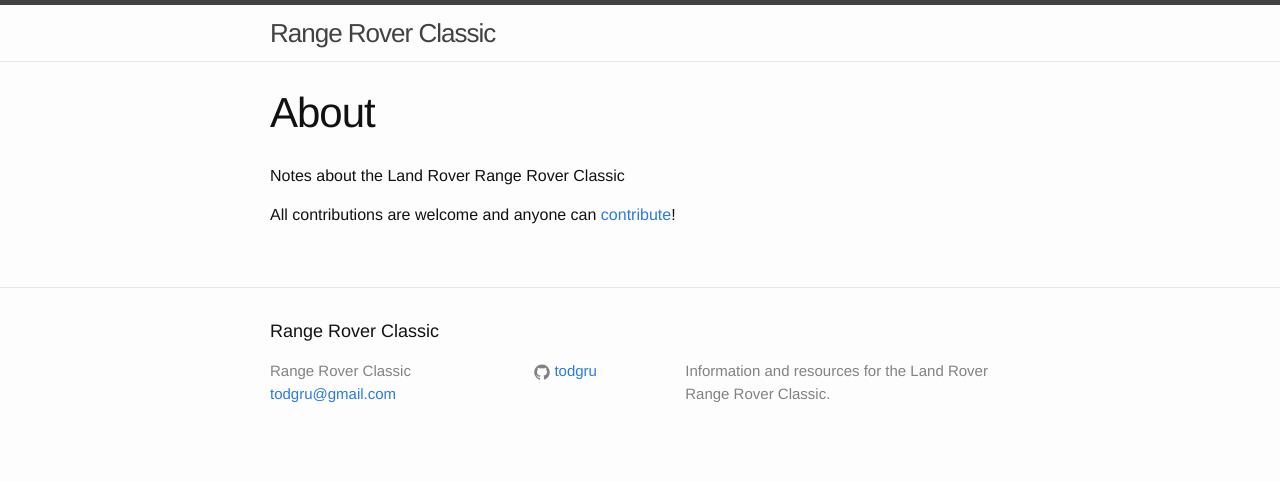
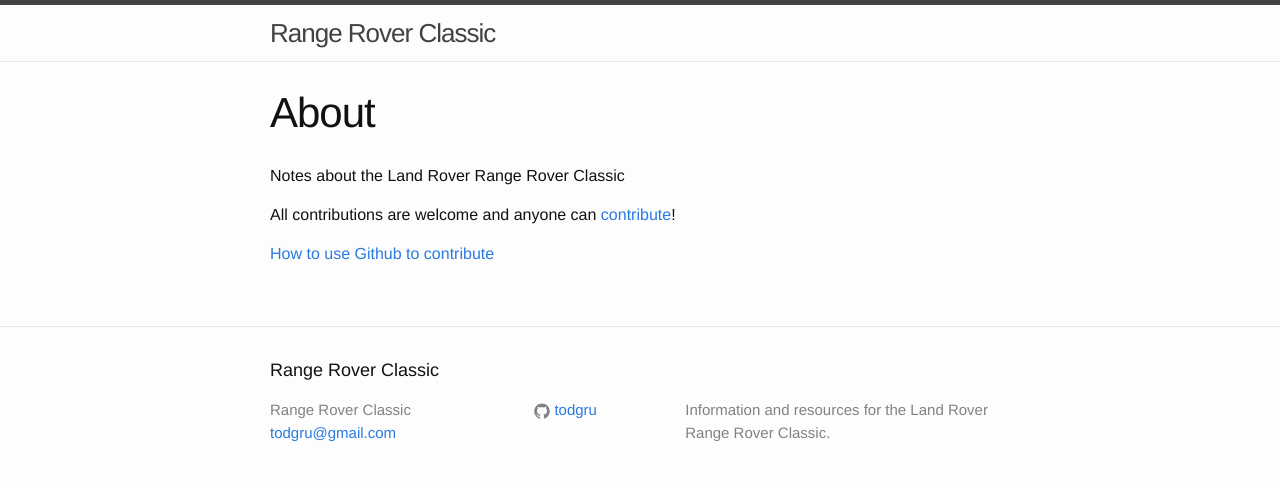
Before and after one commit to rangeroverclassic/rangeroverclassic.github.io, a Jekyll site: the page built from about.md, in a window 1280 px wide. Shown: the top 481 px of the page. Built offline with Jekyll 4.4.1, drawn with Linux system fonts in a browser that asks for light colours.

Commit message:
doc: add link to how to use github

```diff
--- a/about.md
+++ b/about.md
@@ -7,3 +7,5 @@
 Notes about the Land Rover Range Rover Classic
 
 All contributions are welcome and anyone can [contribute](https://github.com/rangeroverclassic/rangeroverclassic.github.io)!
+
+[How to use Github to contribute](https://guides.github.com/activities/hello-world/)
```
